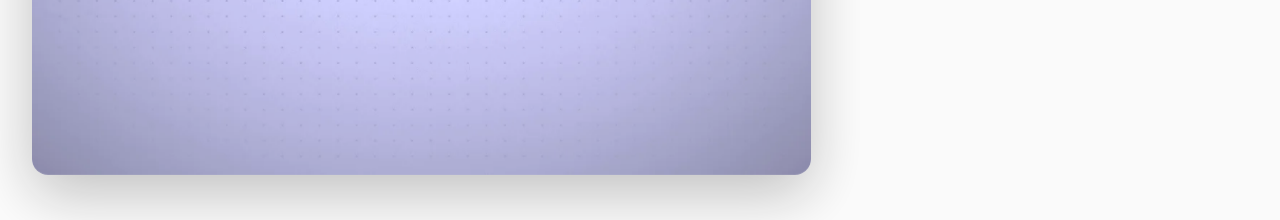
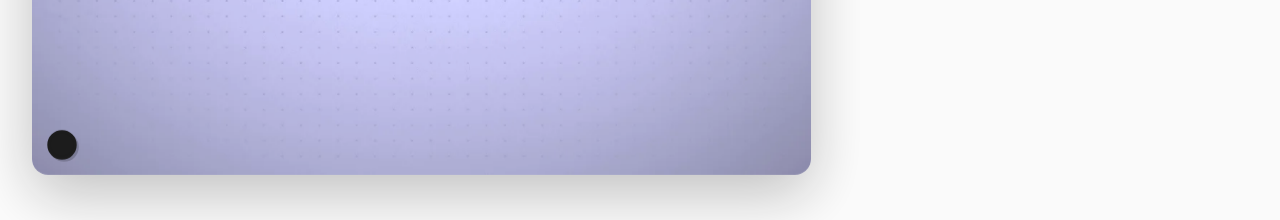
Before and after one commit to princetbzxx/loba-dynasty, a Vue app: page /portfolio/1 in a window 1280 px wide. Shown: the part 1000-1220 px from the top of the page. Built offline with nearby package versions, Linux system fonts and the light colour scheme.

Commit message:
versions

```diff
--- a/src/constants/portfolio.ts
+++ b/src/constants/portfolio.ts
@@ -1,3 +1,10 @@
+export interface AltVersion {
+  id: string
+  label?: string
+  src: string
+  brand?: string
+}
+
 export interface PortfolioItem {
   id: number
   title: string
@@ -5,6 +12,7 @@ export interface PortfolioItem {
   tags: string[]
   description: string
   createdAt: string
+  alts?: AltVersion[]
 }
 
 function entry(
@@ -13,9 +21,10 @@ function entry(
   src: string,
   tags: string[],
   description: string,
-  createdAt: string
+  createdAt: string,
+  alts?: AltVersion[]
 ): PortfolioItem {
-  return { id, title, src, tags, description, createdAt }
+  return { id, title, src, tags, description, createdAt, alts }
 }
 
 export const portfolioItems: PortfolioItem[] = [
@@ -153,7 +162,8 @@ export const portfolioItems: PortfolioItem[] = [
     '/portfolio17.webp',
     ['Basketball', 'Poster', 'Sports'],
     'A high‑octane Jayson Tatum collage built around multi‑pose composition, sharp lighting, and a clean cultured layout. Focused on momentum, emotion, and cinematic visuals.',
-    '2026-05-16'
+    '2026-05-16',
+    [{ id: 'a', label: 'Alt - Celtic Edit', src: '/portfolio17-green.webp', brand: '' }],
   ),
   entry(
     18,
@@ -200,7 +210,10 @@ export const portfolioItems: PortfolioItem[] = [
     'Samuel Inacio',
       '/portfolio23.webp',
     ['Football', 'Poster', 'Sports'],
-    'A vibrant Samuel Inaacio poster built around a bold colour scheme, dynamic composition, and a sense of joyful energy.',
+    'A vibrant Samuel Inacio poster built around a bold colour scheme, dynamic composition, and a sense of joyful energy.',
     '2026-05-28',
+    [
+      { id: 'a', label: 'Alt - Sepia Edit', src: '/portfolio23-sepia.webp', brand: '' },
+    ]
   ),
 ]
--- a/src/pages/PortfolioItem.vue
+++ b/src/pages/PortfolioItem.vue
@@ -7,7 +7,17 @@
       <!-- LEFT SIDE — MAIN POSTER -->
       <div class="left">
         <div class="image-wrapper relative">
-          <img :src="item.src" :alt="item.title" />
+          <img ref="imgRef" :src="activeSrc" :alt="item?.title" />
+          <div v-if="versions.length" class="versions-dots">
+            <button
+              v-for="(v, idx) in versions"
+              :key="v.id"
+              class="dot"
+              :class="{active: idx === activeVersionIndex}"
+              @click="activeVersionIndex = idx"
+              :title="v.label || ('Version ' + (idx + 1))"
+            ></button>
+          </div>
         </div>
           <span v-if="isNew(item)" class="new-badge shimmer">
           NEW
@@ -16,7 +26,7 @@
 
       <!-- RIGHT SIDE — INFO PANEL -->
       <div class="right">
-        <h1 class="title">{{ item.title }}</h1>
+        <h1 class="title">{{ item?.title }}</h1>
 
         <div class="tags">
           <span v-for="tag in item.tags" :key="tag" class="tag cursor-pointer" :class="{active: selectedTag === tag}" @click="selectTag(tag)">{{ tag }}</span>
@@ -25,9 +35,13 @@
         <p class="description">
           {{ item.description || 'A featured piece from my portfolio.' }}
         </p>
+        <div v-if="currentVersionLabel || currentBrand" class="version-badge">
+          <strong v-if="currentVersionLabel">{{ currentVersionLabel }}</strong>
+          <span v-if="currentBrand"> · {{ currentBrand }}</span>
+        </div>
       </div>
+    </div>
 
-    </div>
 <hr class="solid"></hr>
     <!-- MORE LIKE THIS -->
     <div class="more-section">
@@ -37,7 +51,7 @@
         <router-link
           v-for="other in related"
           :key="other.id"
-          :to="`/portfolio/${other.id}`"
+          :to="{ name: 'PortfolioItem', params: { id: other.id } }"
           class="more-item"
         >
           <img :src="other.src" :alt="other.title" />
@@ -52,29 +66,45 @@
 <script setup lang="ts">
 import { useRoute } from 'vue-router'
 import { portfolioItems } from '@/constants/portfolio'
-import { ref, computed, onMounted } from 'vue'
+import type { PortfolioItem } from '@/constants/portfolio'
+import { ref, computed, onMounted, watch } from 'vue'
 import { gsap } from 'gsap'
 
 
 const selectedTag = ref<string | null>(null)
+const imgRef = ref<HTMLImageElement | null>(null)
 
 function selectTag(tag: string) {
   selectedTag.value = tag
 }
 
-onMounted(() => {
-  gsap.from(".layout", {
-    opacity: 0,
-    y: 30,
-    duration: 1,
-    ease: "power3.out"
-  })
-})
+
 
 const route = useRoute()
 const id = Number(route.params.id)
 
-const item = portfolioItems.find((i: any) => i.id === id)
+const item = computed<PortfolioItem | undefined>(() =>
+  portfolioItems.find(i => i.id === Number(route.params.id))
+)
+
+// versions = main + any alts
+const activeVersionIndex = ref(0)
+const versions = computed(() => {
+  if (!item.value) return []
+
+  const base = [{
+    id: 'main',
+    label: undefined,
+    src: item.value.src,
+    brand: undefined
+  }]
+
+  return [...base, ...(item.value.alts || [])]
+})
+
+const activeSrc = computed(() => versions.value[activeVersionIndex.value]?.src || item.value?.src)
+const currentVersionLabel = computed(() => versions.value[activeVersionIndex.value]?.label)
+const currentBrand = computed(() => versions.value[activeVersionIndex.value]?.brand)
 
 // Related items (exclude current)
 const related = computed(() => {
@@ -87,17 +117,9 @@ const related = computed(() => {
 
   // Filter by tag first, THEN slice
   return items
-    .filter(item => item.tags?.includes(selectedTag.value!))
+  .filter(item => item.tags?.includes(selectedTag.value!))
     .slice(0, 4)
-})
-type PortfolioItem = {
-  id: number
-  title: string
-  src: string
-  tags: string[]
-  description: string
-  createdAt: string
-}
+  })
 
 const isNew = (item: PortfolioItem) => {
   const created = new Date(item.createdAt)
@@ -108,6 +130,30 @@ const isNew = (item: PortfolioItem) => {
 
   return diffDays <= 7
 }
+onMounted(() => {
+  gsap.from(".layout", {
+    opacity: 0,
+    y: 30,
+    duration: 1,
+    ease: "power3.out"
+  })
+})
+watch(activeVersionIndex, () => {
+  if (!imgRef.value) return
+
+ gsap.to(imgRef.value, {
+  opacity: 0,
+  scale: 0.98,
+  duration: 0.15,
+  onComplete: () => {
+    gsap.fromTo(
+      imgRef.value,
+      { opacity: 0, scale: 1.02 },
+      { opacity: 1, scale: 1, duration: 0.4 }
+    )
+  }
+})
+})
 </script>
 
 <style scoped>
@@ -176,6 +222,40 @@ position: relative;
   z-index: 20;
 
   transition: all 0.2s ease;
+}
+
+.versions-dots {
+  position: absolute;
+  left: 16px;
+  bottom: 16px;
+  display: flex;
+  gap: 8px;
+  z-index: 30;
+}
+
+.dot {
+  width: 28px;
+  height: 28px;
+  border-radius: 999px;
+  border: 3px solid var(--color-black);
+  background: var(--color-white);
+  box-shadow: 2px 2px 0 rgba(0,0,0,0.2);
+  cursor: pointer;
+  transition: transform 0.15s ease, background 0.15s ease;
+}
+
+.dot.active {
+  transform: scale(1.05);
+  background: var(--color-primary-dark);
+  border-color: var(--color-primary-dark);
+}
+
+.version-badge {
+  margin-top: 0.6rem;
+  font-size: 0.95rem;
+  color: var(--color-gray-dark);
+  font-weight: 700;
+  display: block;
 }
 
 /* RIGHT SIDE — INFO PANEL */
```
Also changed, not shown: public/portfolio17-green.webp (added), public/portfolio23-sepia.webp (added).
